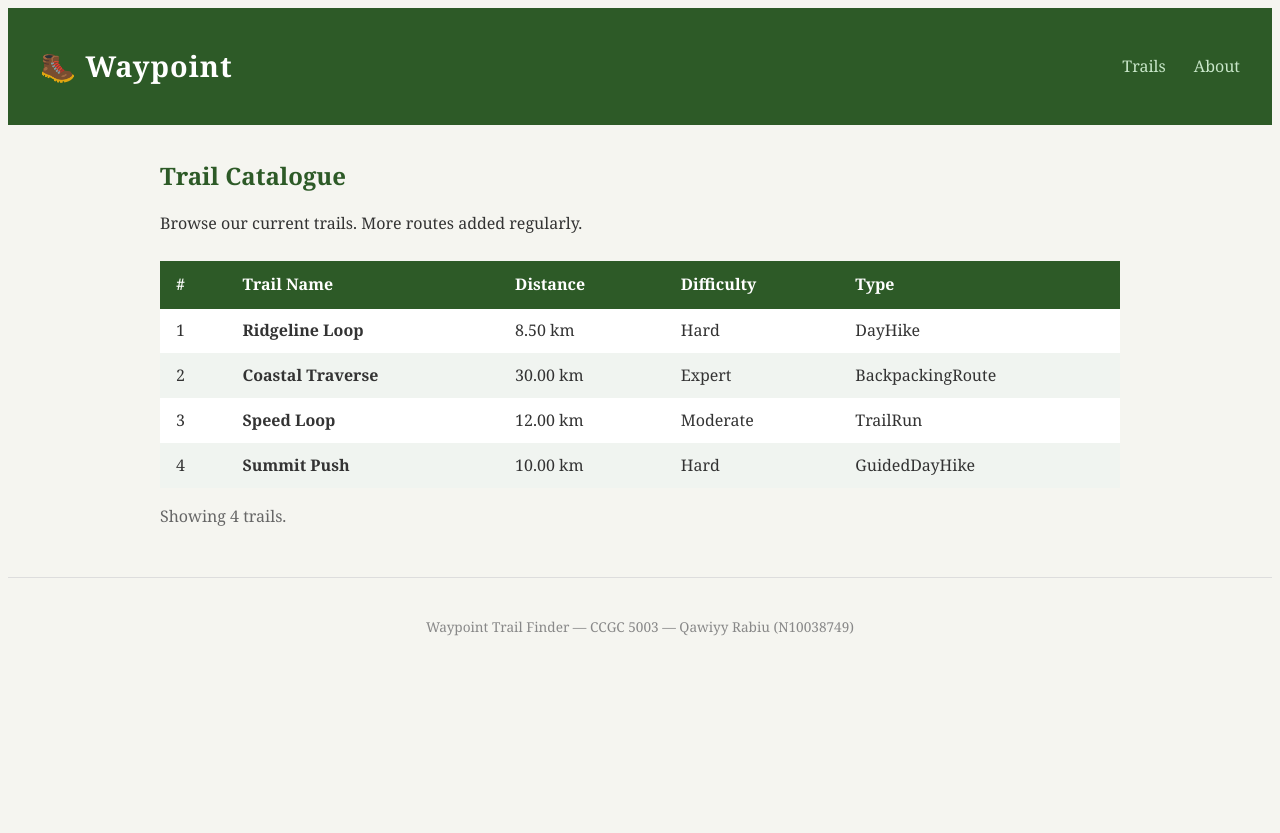
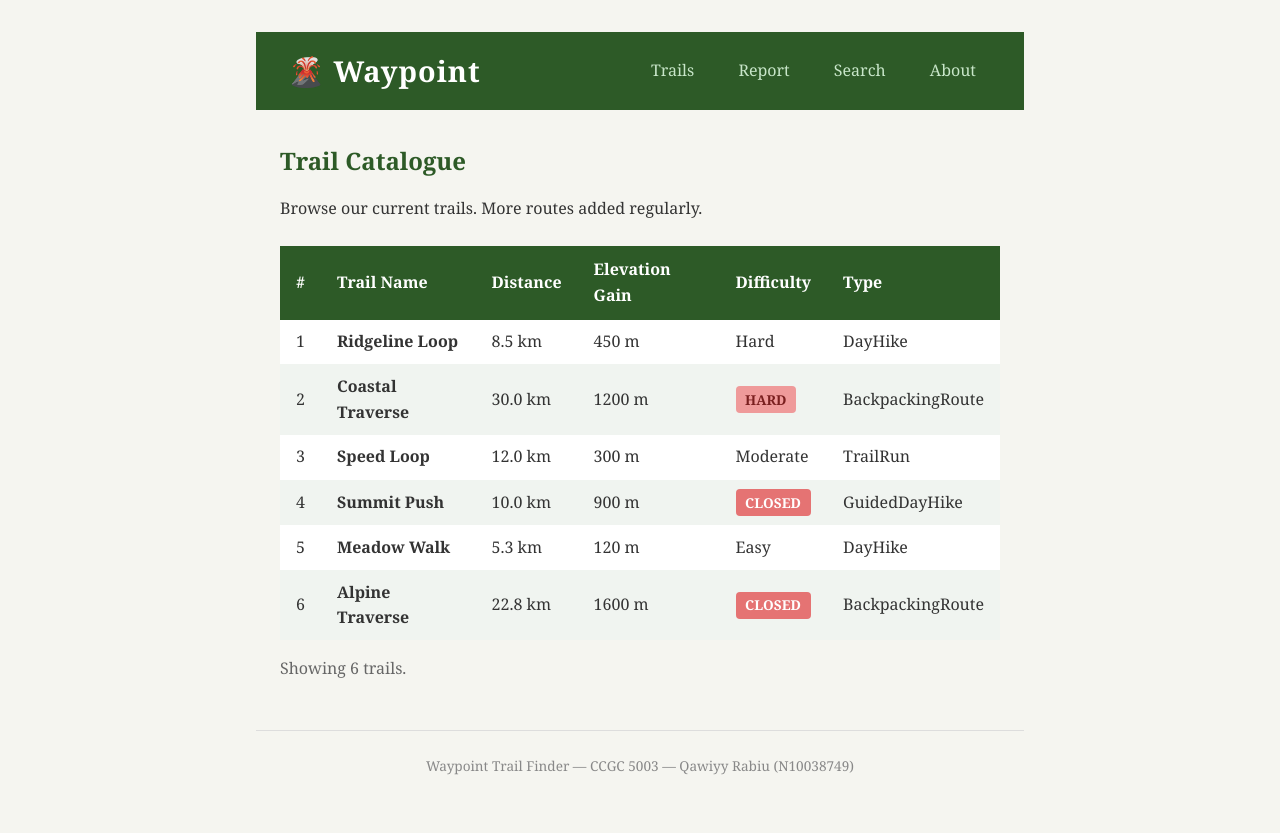
Before and after one commit to Korweey/waypoint, a Django app: page / in a window 1280 px wide. Before the commit the page ends 636 px from the top, so only its background shows below. Run offline with Django 5.2, Linux system fonts and the light colour scheme.

Commit message:
Week 11: base.html partials, catalog badges, forloop.counter, floatformat

```diff
--- a/templates/base.html
+++ b/templates/base.html
@@ -5,11 +5,10 @@
     <meta name="viewport" content="width=device-width, initial-scale=1.0">
     <title>{% block title %}Waypoint{% endblock %}</title>
 
+    {% load static %}
+    <link rel="stylesheet" href="{% static 'style.css' %}">
+
     <style>
-
-	{% load static %}
-	<link rel="stylesheet" href="{% static 'style.css' %}">
-
         /* Simple clean styling — no external dependencies */
         * { box-sizing: border-box; margin: 0; padding: 0; }
 
@@ -47,6 +46,16 @@
 
         h2 { color: #2d5a27; margin-bottom: 1rem; }
 
+        .badge {
+            display: inline-block;
+            padding: 0.15rem 0.6rem;
+            border-radius: 4px;
+            font-size: 0.85rem;
+            font-weight: bold;
+        }
+        .badge-closed { background: #e57373; color: white; }
+        .badge-hard   { background: #ef9a9a; color: #7a1f1f; }
+
         footer {
             text-align: center;
             padding: 1.5rem;
@@ -60,22 +69,14 @@
 </head>
 <body>
 
-<header>
-    <h1>🥾 Waypoint</h1>
-    <nav>
-        <a href="{% url 'trails:index' %}">Trails</a>
-        <a href="{% url 'trails:about' %}">About</a>
-    </nav>
-</header>
+{% include "partials/navbar.html" %}
 
 <main>
     {% block content %}
     {% endblock %}
 </main>
 
-<footer>
-    <p>Waypoint Trail Finder &mdash; CCGC 5003 &mdash; Qawiyy Rabiu (N10038749)</p>
-</footer>
+{% include "partials/footer.html" %}
 
 </body>
 </html>
--- /dev/null
+++ b/templates/partials/footer.html
@@ -0,0 +1,3 @@
+<footer>
+    <p>Waypoint Trail Finder &mdash; CCGC 5003 &mdash; Qawiyy Rabiu (N10038749)</p>
+</footer>
--- /dev/null
+++ b/templates/partials/navbar.html
@@ -0,0 +1,9 @@
+<header>
+    <h1>🌋 Waypoint</h1>
+    <nav>
+        <a href="{% url 'trails:index' %}">Trails</a>
+        <a href="{% url 'trails:report' %}">Report</a>
+        <a href="{% url 'trails:search' %}">Search</a>
+        <a href="{% url 'trails:about' %}">About</a>
+    </nav>
+</header>
--- a/trails/templates/trails/index.html
+++ b/trails/templates/trails/index.html
@@ -14,6 +14,7 @@
             <th style="padding:0.7rem 1rem; text-align:left;">#</th>
             <th style="padding:0.7rem 1rem; text-align:left;">Trail Name</th>
             <th style="padding:0.7rem 1rem; text-align:left;">Distance</th>
+            <th style="padding:0.7rem 1rem; text-align:left;">Elevation Gain</th>
             <th style="padding:0.7rem 1rem; text-align:left;">Difficulty</th>
             <th style="padding:0.7rem 1rem; text-align:left;">Type</th>
         </tr>
@@ -21,24 +22,27 @@
     <tbody>
         {% for trail in trails %}
         <tr style="background: {% cycle '#ffffff' '#f0f4f0' %};">
-            <td style="padding:0.6rem 1rem;">{{ trail.id }}</td>
+            <td style="padding:0.6rem 1rem;">{{ forloop.counter }}</td>
             <td style="padding:0.6rem 1rem;"><strong>{{ trail.name }}</strong></td>
-            <td style="padding:0.6rem 1rem;">{{ trail.distance }}</td>
-            <td style="padding:0.6rem 1rem;">{{ trail.difficulty|capfirst }}</td>
+            <td style="padding:0.6rem 1rem;">{{ trail.distance_km|floatformat:1 }} km</td>
+            <td style="padding:0.6rem 1rem;">{{ trail.elevation_gain }} m</td>
+            <td style="padding:0.6rem 1rem;">
+                {% if not trail.is_open %}
+                    <span class="badge badge-closed">CLOSED</span>
+                {% elif trail.difficulty == 'expert' %}
+                    <span class="badge badge-hard">HARD</span>
+                {% else %}
+                    {{ trail.difficulty|capfirst }}
+                {% endif %}
+            </td>
             <td style="padding:0.6rem 1rem;">{{ trail.type }}</td>
         </tr>
         {% endfor %}
     </tbody>
 </table>
-
-<p style="margin-top:1rem; color:#666;">
-    Showing {{ trails|length }} trail{{ trails|length|pluralize }}.
-</p>
-
+<p style="margin-top:1rem; color:#666;">Showing {{ trails|length }} trail{{ trails|length|pluralize }}.</p>
 {% else %}
-<p style="margin-top:1rem; color:#888;">
-    No trails available yet. Check back soon!
-</p>
+<p>No trails available right now — check back soon.</p>
 {% endif %}
 
 {% endblock %}
--- a/trails/views.py
+++ b/trails/views.py
@@ -4,7 +4,7 @@ trails/views.py
 Views for the trails app.
 
 Week 9:
-index()  — renders the homepage with a welcome message
+index()  — renders the homepage/catalog with a welcome message
            and a hard-coded list of sample trails passed
            as template context.
 about()  — renders a simple about page.
@@ -15,47 +15,79 @@ report() — GET renders a blank trail-report form;
            a personalized thank-you page.
 search() — safely reads an optional 'q' query param
            and renders the search page.
+
+Week 11:
+index() now serves as the trail catalog: each trail dict
+includes distance_km (numeric, for floatformat filtering),
+elevation_gain, and is_open — used by the template to badge
+closed/hard trails and number rows with forloop.counter.
 """
 
 from django.shortcuts import render
 
-# Sample trail data — hard-coded for Week 9.
+# Sample trail data — hard-coded for Weeks 9-11.
 # Week 12 will replace this with database queries.
 SAMPLE_TRAILS = [
     {
-        'id':         1,
-        'name':       'Ridgeline Loop',
-        'distance':   '8.50 km',
-        'difficulty': 'hard',
-        'type':       'DayHike',
+        'id':             1,
+        'name':           'Ridgeline Loop',
+        'distance_km':    8.5,
+        'elevation_gain': 450,
+        'difficulty':     'hard',
+        'type':           'DayHike',
+        'is_open':        True,
     },
     {
-        'id':         2,
-        'name':       'Coastal Traverse',
-        'distance':   '30.00 km',
-        'difficulty': 'expert',
-        'type':       'BackpackingRoute',
+        'id':             2,
+        'name':           'Coastal Traverse',
+        'distance_km':    30.0,
+        'elevation_gain': 1200,
+        'difficulty':     'expert',
+        'type':           'BackpackingRoute',
+        'is_open':        True,
     },
     {
-        'id':         3,
-        'name':       'Speed Loop',
-        'distance':   '12.00 km',
-        'difficulty': 'moderate',
-        'type':       'TrailRun',
+        'id':             3,
+        'name':           'Speed Loop',
+        'distance_km':    12.0,
+        'elevation_gain': 300,
+        'difficulty':     'moderate',
+        'type':           'TrailRun',
+        'is_open':        True,
     },
     {
-        'id':         4,
-        'name':       'Summit Push',
-        'distance':   '10.00 km',
-        'difficulty': 'hard',
-        'type':       'GuidedDayHike',
+        'id':             4,
+        'name':           'Summit Push',
+        'distance_km':    10.0,
+        'elevation_gain': 900,
+        'difficulty':     'hard',
+        'type':           'GuidedDayHike',
+        'is_open':        False,
+    },
+    {
+        'id':             5,
+        'name':           'Meadow Walk',
+        'distance_km':    5.25,
+        'elevation_gain': 120,
+        'difficulty':     'easy',
+        'type':           'DayHike',
+        'is_open':        True,
+    },
+    {
+        'id':             6,
+        'name':           'Alpine Traverse',
+        'distance_km':    22.75,
+        'elevation_gain': 1600,
+        'difficulty':     'expert',
+        'type':           'BackpackingRoute',
+        'is_open':        False,
     },
 ]
 
 
 def index(request):
     """
-    Homepage view — renders the trail listing page.
+    Homepage / catalog view — renders the trail listing page.
 
     Parameters:
         request (HttpRequest) : The incoming HTTP request.
```
